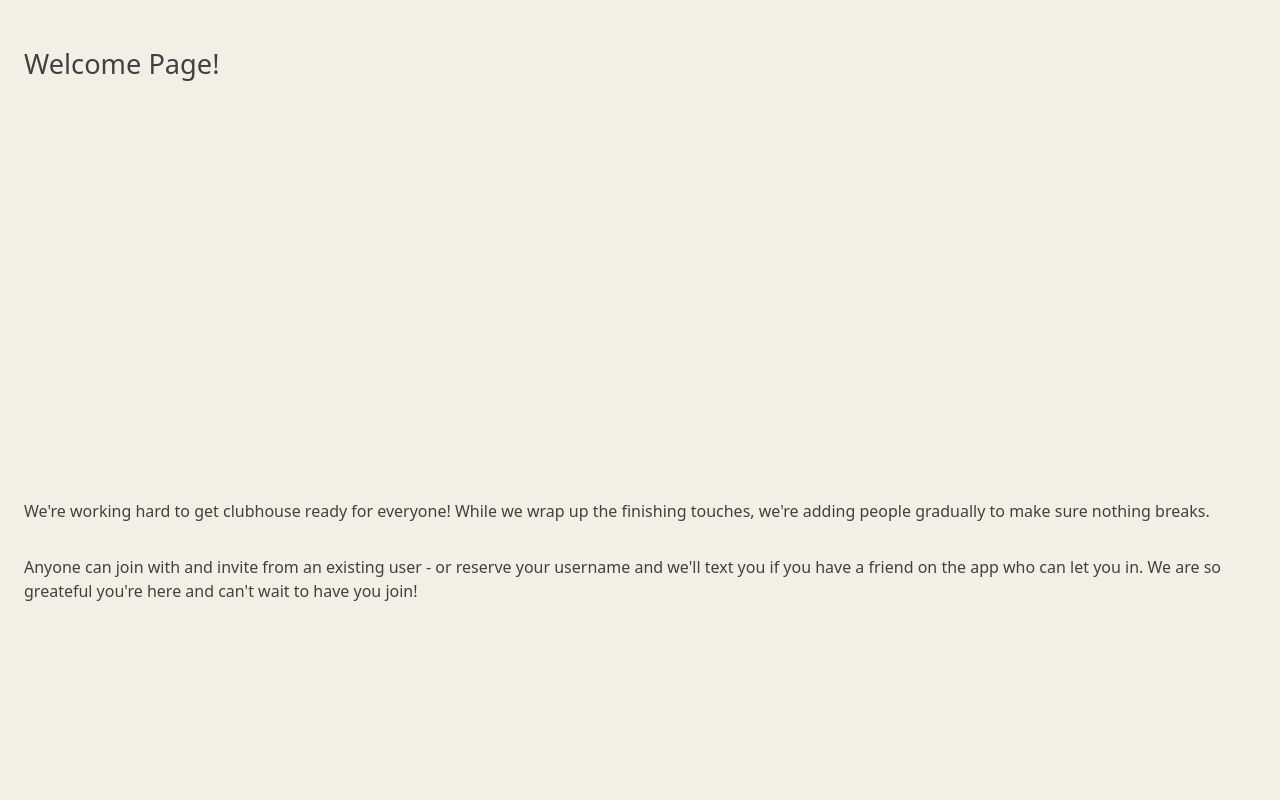
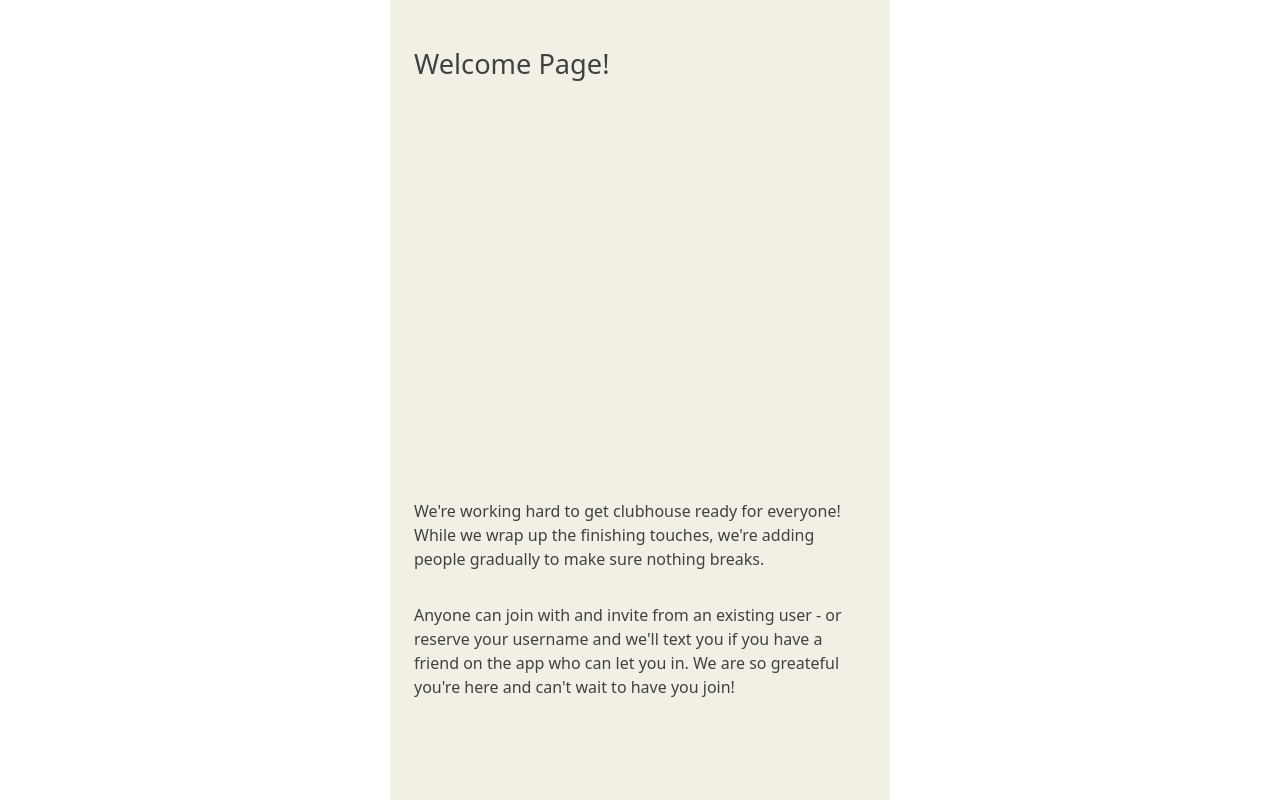
Before and after one commit to sumonaung23/club-house-clone, a React (Create React App) app: page / in a window 1280 px wide. Built offline with nearby package versions, Linux system fonts and the light colour scheme.

Commit message:
added PlanLayout and modified app

```diff
--- a/src/App.js
+++ b/src/App.js
@@ -1,10 +1,13 @@
 import './App.css';
+import PlanLayout from './pages/Layouts/PlanLayout';
 import Welcome from './pages/Welcome';
 
 function App() {
   return (
     <>
-      <Welcome />
+      <PlanLayout>
+        <Welcome />
+      </PlanLayout>
     </>
   );
 }
```
